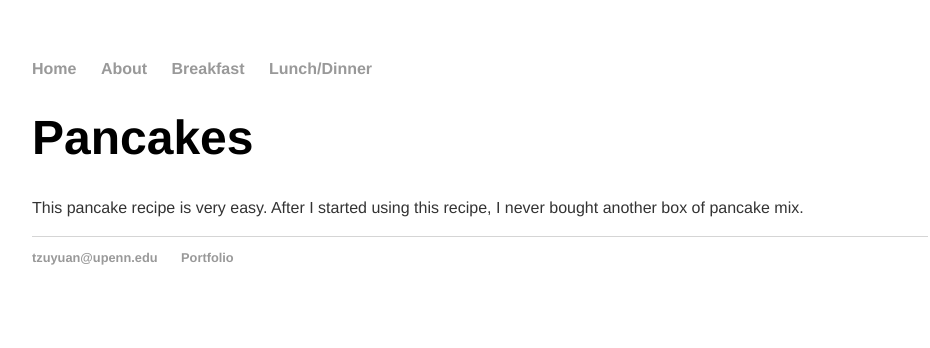
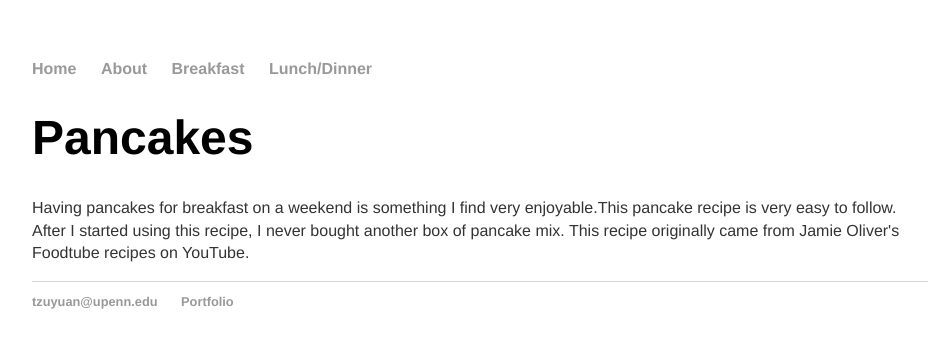
Before and after one commit to tzuyuanw/tzuyuanw.github.io, a Jekyll site: the page recipes/pancakes.html, which Jekyll copies as it is, in a window 1280 px wide. Shown: the top 348 px of the page, without its empty margins (160-1090 px from the left). Built offline with Jekyll 4.4.1, drawn with Linux system fonts in a browser that asks for light colours.

Commit message:
Update pancakes.html

```diff
--- a/recipes/pancakes.html
+++ b/recipes/pancakes.html
@@ -16,12 +16,14 @@
 	    		</ul>
 			</nav>
 			<div class="container">
+			<h1>Pancakes</h1>
+			<div class="blurb">
+   				<p>Having pancakes for breakfast on a weekend is something I find very enjoyable.This pancake recipe is very easy to follow.
+					After I started using this recipe, I never bought another box of pancake mix.
+					This recipe originally came from Jamie Oliver's Foodtube recipes on YouTube.
 
-				<h1>Pancakes</h1>
-	<div class="blurb">
-   		<p>This pancake recipe is very easy. After I started using this recipe, I never bought another box of pancake mix.
-		</p>
-	</div>
+				</p>
+			</div>
 			</div><!-- /.container -->
 			<footer>
 	    		<ul>
```
